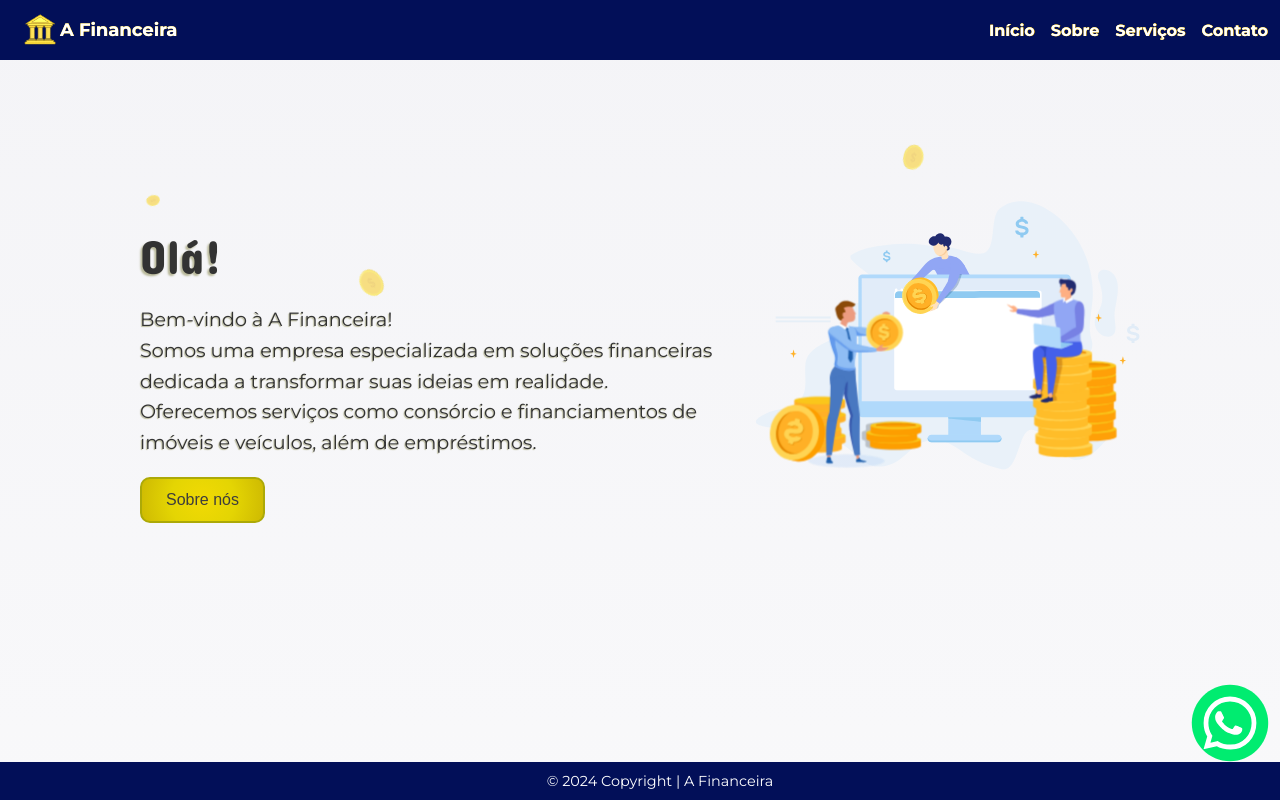
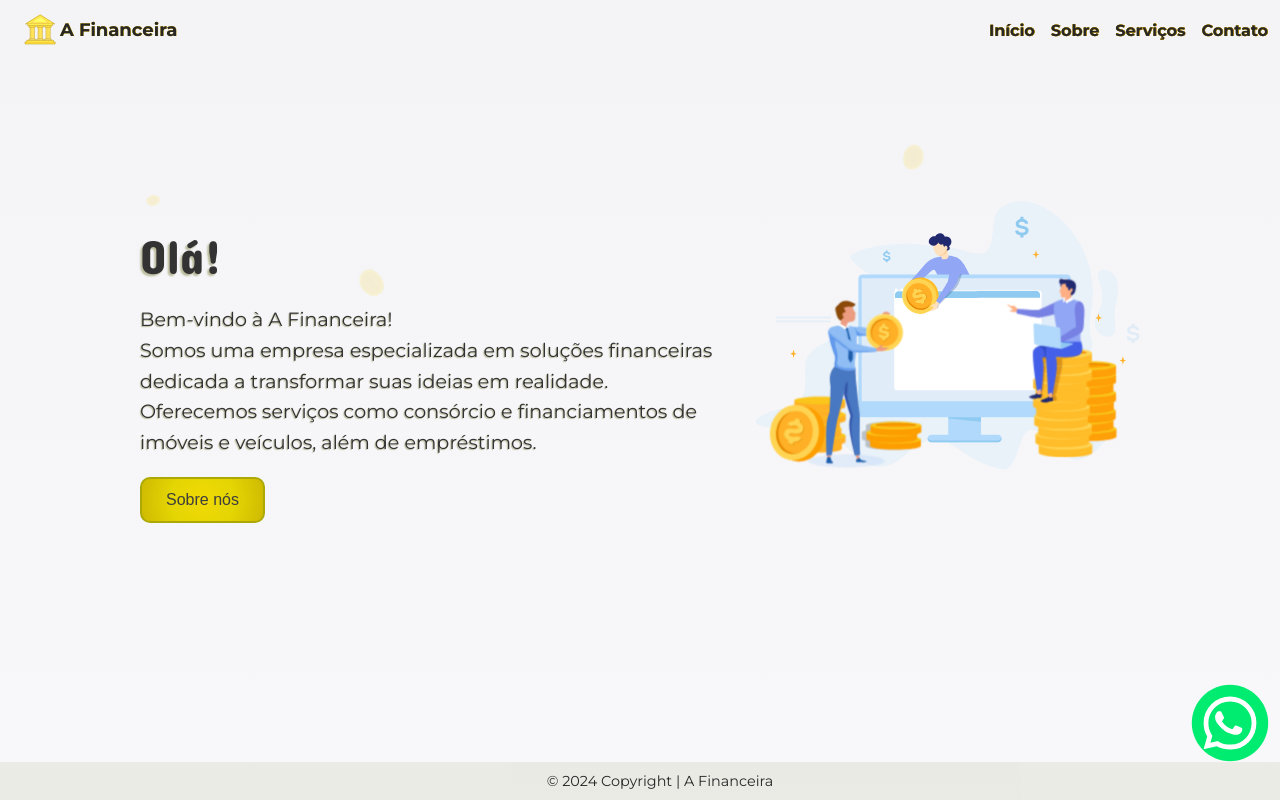
Before and after one commit to TNthiagonet/aFinanceira, a React (Vite) app: page / in a window 1280 px wide. Shown: the top 800 px of the page. Built offline with nearby package versions, Linux system fonts and the light colour scheme; the HTML template or start-up script is replaced by a standard one.

Commit message:
mirtes cores

```diff
--- a/src/components/Footer/Footer.css
+++ b/src/components/Footer/Footer.css
@@ -1,8 +1,8 @@
 /* Arquivo: src/components/Footer/Footer.css */
 
 .footer {
-  background-color: #020f58; /* Cor de fundo do rodapé */
-  color: #fff; /* Cor do texto */
+  background-color: #57580215; /* Cor de fundo do rodapé */
+  color: #272727; /* Cor do texto */
   text-align: center;
   padding: 10px 20px; /* Ajustado o padding */
   position: fixed;
@@ -21,7 +21,7 @@
 }
 
 .footer a {
-  color: #fff; /* Cor do link */
+  color: #272727; /* Cor do link */
   text-decoration: none; /* Remove o sublinhado */
 }
 
@@ -38,5 +38,5 @@
 }
 
 .footer .developer:hover {
-  color: #ccc; /* Cor do link ao passar o mouse */
+  color: #272727; /* Cor do link ao passar o mouse */
 }
--- a/src/components/Header/Header.css
+++ b/src/components/Header/Header.css
@@ -1,8 +1,8 @@
 /* Header.css */
 
 header {
-  background-color: #020f58;
-  color: #fff;
+  background-color: #b9b79600;
+  color: #272727;
   padding: 10px 20px;
   width: 100%;
   position: fixed;
@@ -48,7 +48,7 @@ header .top-nav .right ul li {
 }
 
 header .top-nav .right ul li a {
-  color: #fff;
+  color: #272727;
   text-shadow:
     0.1px 0.1px 0 rgb(240, 204, 3),
     0.2px 0.2px 0 #b8860b,
@@ -63,7 +63,7 @@ header .top-nav .right ul li a {
   display: none;
   font-size: 2rem; /* Usa unidade relativa */
   cursor: pointer;
-  color: #fff;
+  color: #272727;
   text-shadow:
     0.1px 0.1px 0 rgb(240, 204, 3),
     0.2px 0.2px 0 #b8860b,
@@ -82,7 +82,7 @@ header .top-nav .right ul li a {
 .logo-text {
   font-size: 1.125rem; /* Usa unidade relativa */
   font-weight: bold;
-  color: #fff;
+  color: #272727;
   text-shadow:
     0.1px 0.1px 0 rgb(240, 204, 3),
     0.2px 0.2px 0 #b8860b;
--- a/src/components/MoneyAnimation/MoneyAnimation.scss
+++ b/src/components/MoneyAnimation/MoneyAnimation.scss
@@ -28,7 +28,7 @@
   img {
     width: 100%;
     height: 100%;
-    opacity: 0.7;
+    opacity: 0.4;
     transition: filter 0.3s, opacity 0.3s;
     user-select: none;
     pointer-events: none;
@@ -39,12 +39,12 @@
 @keyframes animate {
   0% {
     transform: translateY(0) rotate(0deg);
-    opacity: 0.7;
+    opacity: 0.4;
     border-radius: 0;
   }
   100% {
     transform: translateY(100vh) rotate(720deg); /* Ajustado para ser relativo à altura da tela */
-    opacity: 0.7;
+    opacity: 0.4;
     border-radius: 50%;
   }
 }
```
Also changed, not shown: 4 other files (tests, documents, lock files or other folders).
